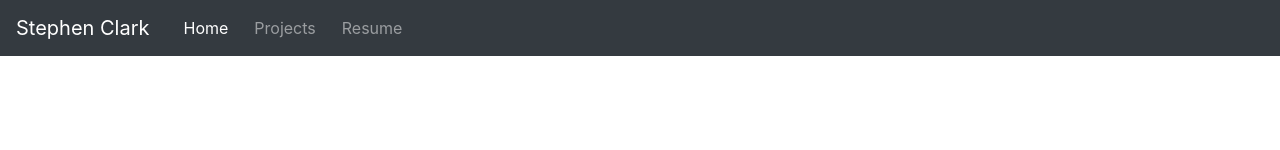
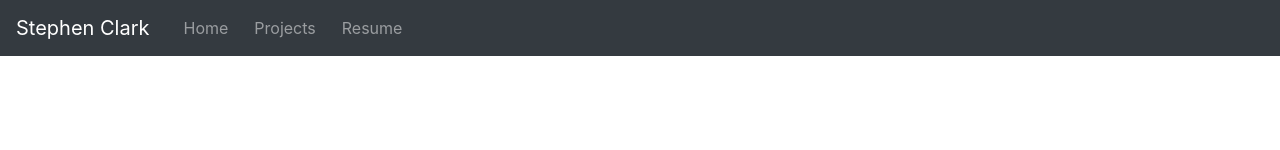
Before and after one commit to sclark417/20-reactPortfolio, a React (Create React App) app: page / in a window 1280 px wide. Shown: the top 150 px of the page. Built offline with nearby package versions, Linux system fonts and the light colour scheme; a web font is replaced by a local one.

Commit message:
changing links

```diff
--- a/src/Nav.jsx
+++ b/src/Nav.jsx
@@ -11,8 +11,8 @@ export default function Nav() {
         </button>
         <div class="collapse navbar-collapse" id="navbarNavAltMarkup">
           <div class="navbar-nav">
-            <a class="nav-item nav-link active" href="#">Home <span class="sr-only">(current)</span></a>
-            <a class="nav-item nav-link" href="#">Projects</a>
+            <Link to="/" className="nav-item nav-link">Home</Link> <span className="sr-only">(current)</span>
+            <Link to="/projects" className="nav-item nav-link">Projects</Link>
             <a class="nav-item nav-link" href="/resume.docx" target="_blank">Resume</a>
           </div>
         </div>
```
